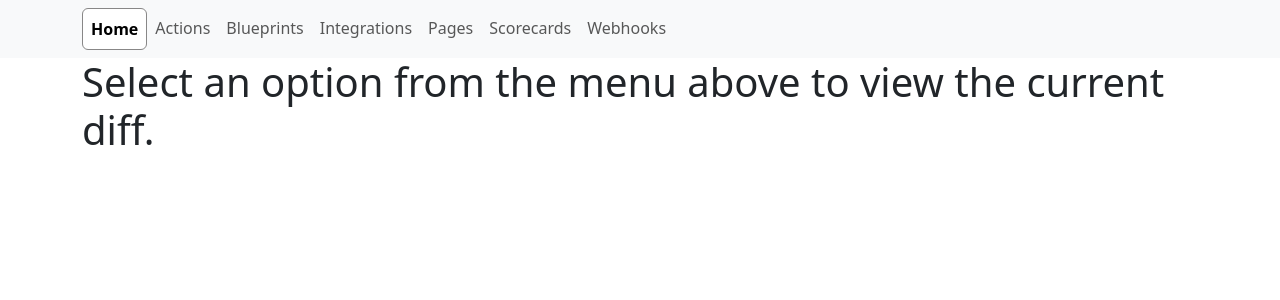
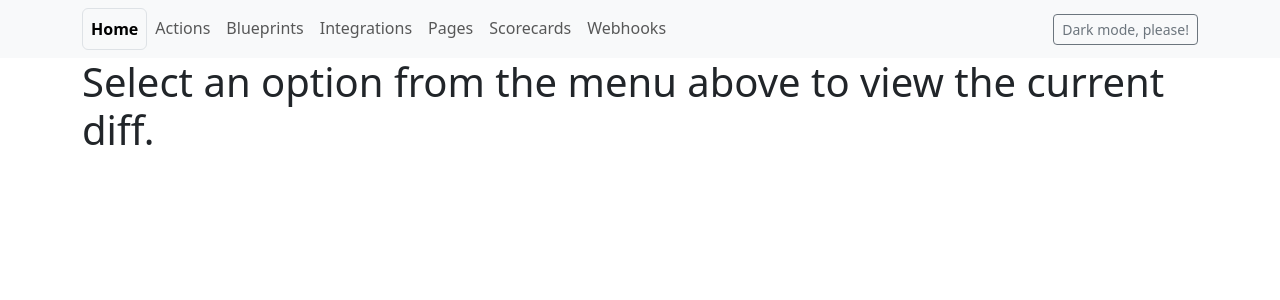
Before and after one commit to reinrl/port_organization_comparison, a React (Vite) app: page / in a window 1280 px wide. Shown: the top 300 px of the page. Built offline with nearby package versions, Linux system fonts and the light colour scheme.

Commit message:
Introducing: dark mode

```diff
--- a/index.html
+++ b/index.html
@@ -14,8 +14,8 @@
     <style>
       .navbar-nav .nav-link.active {
         font-weight: bold;
-        background-color: white;
-        border: 1px solid #888787;
+        background-color: var(--bs-tertiary-bg);
+        border: 1px solid var(--bs-border-color);
         border-radius: 6px;
       }
     </style>
--- a/src/App.tsx
+++ b/src/App.tsx
@@ -1,3 +1,5 @@
+import { useState, useEffect } from "react";
+import Button from "react-bootstrap/Button";
 import Container from "react-bootstrap/Container";
 import Nav from "react-bootstrap/Nav";
 import Navbar from "react-bootstrap/Navbar";
@@ -6,6 +8,17 @@ import NavBarItem from "./components/NavBarItem";
 import Content from "./components/Content";
 
 export default function App() {
+  const [theme, setTheme] = useState<"light" | "dark">(() => {
+    const saved = localStorage.getItem("theme");
+    if (saved === "light" || saved === "dark") return saved;
+    return globalThis.matchMedia("(prefers-color-scheme: dark)").matches ? "dark" : "light";
+  });
+
+  useEffect(() => {
+    document.documentElement.dataset.bsTheme = theme;
+    localStorage.setItem("theme", theme);
+  }, [theme]);
+
   const urlParams = new URLSearchParams(window.location.search);
   const itemType = urlParams.get("itemType");
 
@@ -66,6 +79,15 @@ export default function App() {
               label="Webhooks"
             />
           </Nav>
+          <Nav className="ms-auto">
+            <Button
+              variant="outline-secondary"
+              size="sm"
+              onClick={() => setTheme(t => t === "dark" ? "light" : "dark")}
+            >
+              {theme === "dark" ? "Show me the light!" : "Dark mode, please!"}
+            </Button>
+          </Nav>
         </Container>
       </Navbar>
       <Content item={itemType} />
--- a/src/components/ItemViewer.tsx
+++ b/src/components/ItemViewer.tsx
@@ -1,3 +1,4 @@
+import { useState, useEffect } from "react";
 import Accordion from "react-bootstrap/Accordion";
 import Alert from "react-bootstrap/Alert";
 import Badge from "react-bootstrap/Badge";
@@ -15,6 +16,17 @@ export default function ItemViewer({
   filteredRightContents,
   itemType,
 }: Readonly<ItemViewerProps>) {
+  const [isDarkTheme, setIsDarkTheme] = useState(
+    () => document.documentElement.dataset.bsTheme === "dark"
+  );
+
+  useEffect(() => {
+    const observer = new MutationObserver(() => {
+      setIsDarkTheme(document.documentElement.dataset.bsTheme === "dark");
+    });
+    observer.observe(document.documentElement, { attributeFilter: ["data-bs-theme"] });
+    return () => observer.disconnect();
+  }, []);
   // Helper function to get validation info for a page
   const getValidationInfo = (identifier: string) => {
     if (itemType !== "Pages") {
@@ -202,6 +214,7 @@ export default function ItemViewer({
                     newValue={rightItemAsString}
                     rightTitle="Destination"
                     splitView={true}
+                    useDarkTheme={isDarkTheme}
                   />
                 )}
               </Accordion.Body>
```
